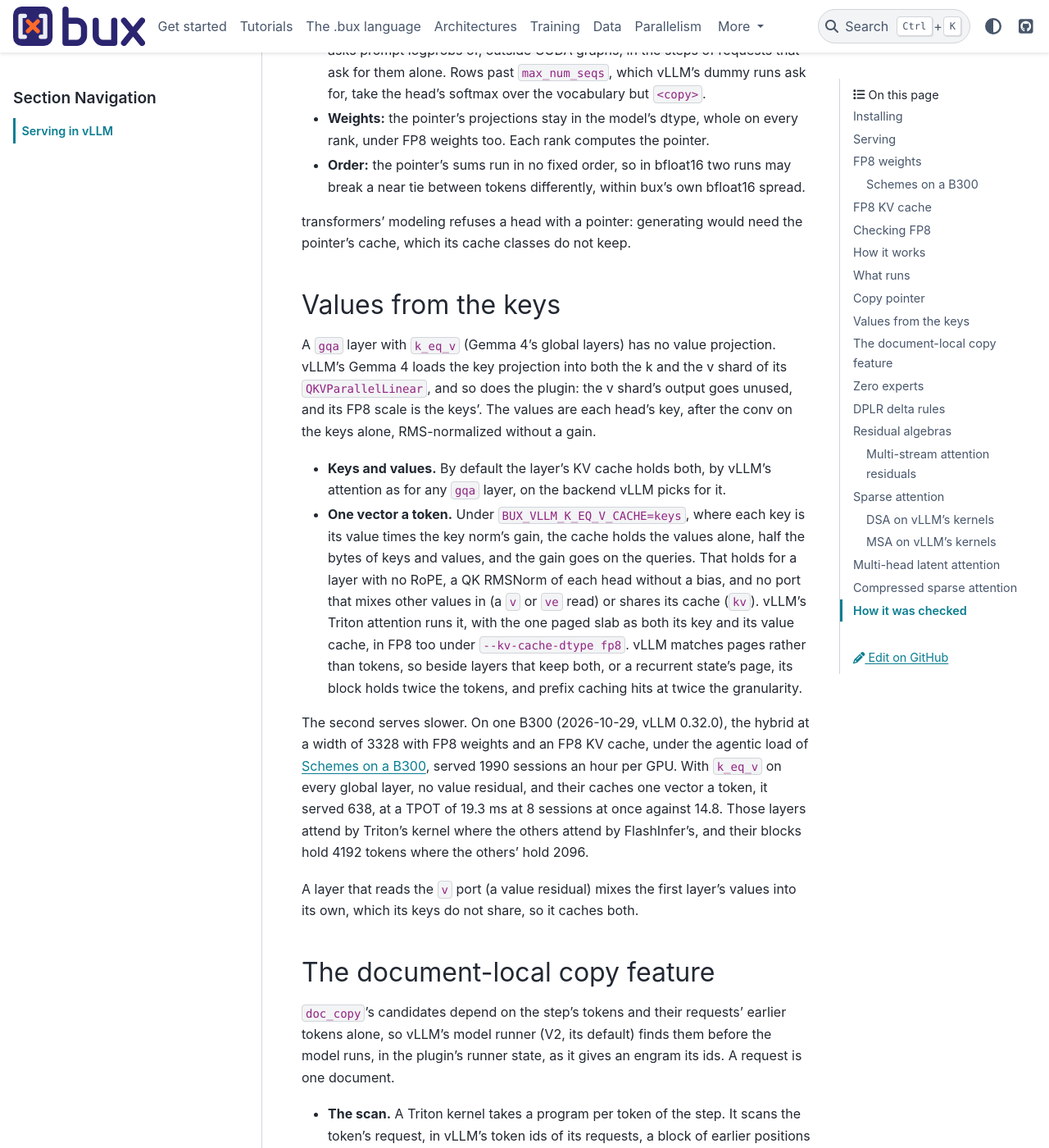
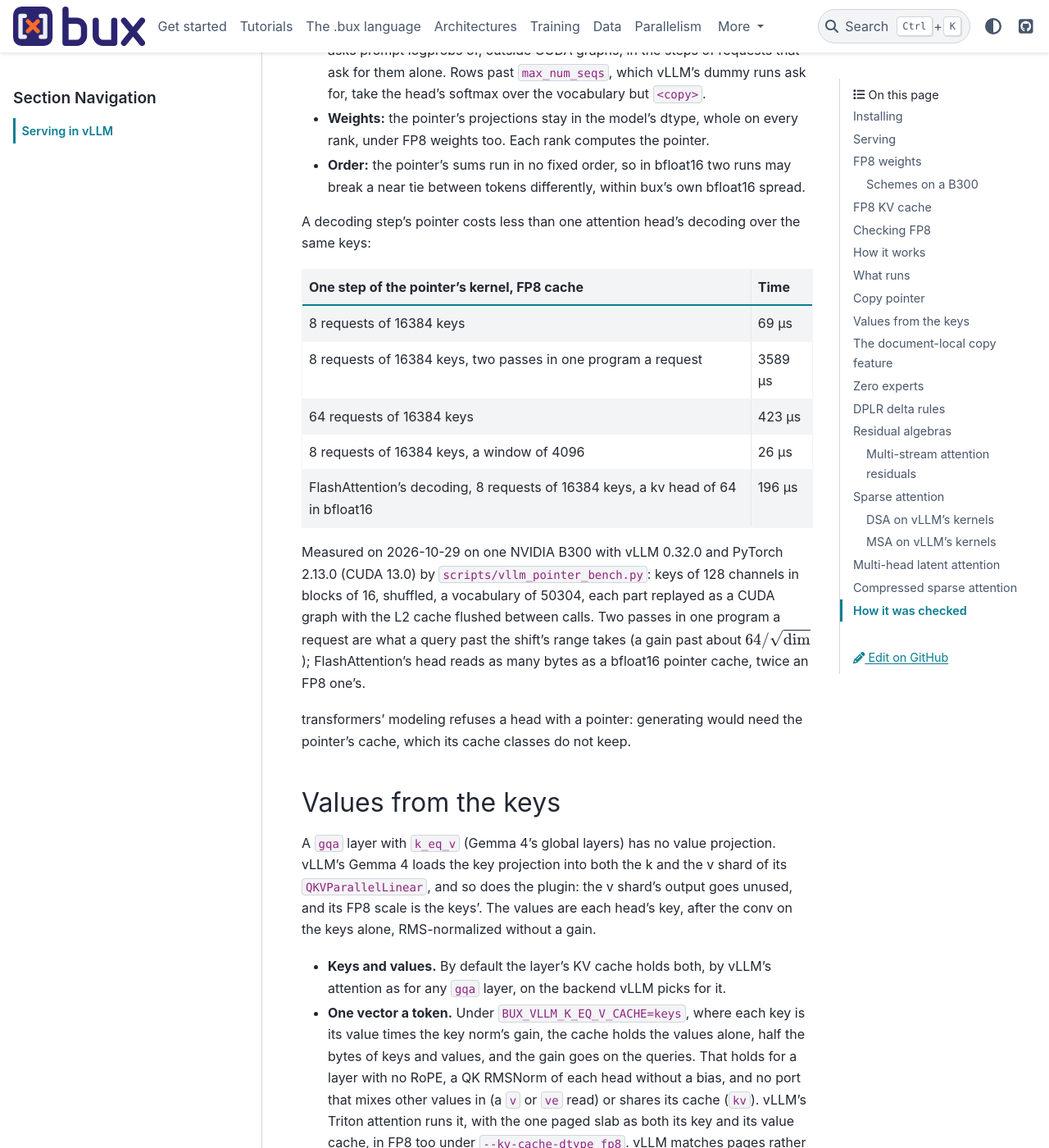
Before and after one commit to pilot7747/bux, a Sphinx documentation site: the page built from docs/export/vllm.md, in a window 1280 px wide and 1400 px high, scrolled down 14627 px. Shown: the whole window at 82% size. Built offline with Sphinx 7.4.7 and the PyData theme 0.15.4, drawn with Linux system fonts in a browser that asks for light colours; some of the changed text lies outside the part shown.

Commit message:
Docs: the copy pointer's parity on B300s, and its decoding step's cost
Co-Authored-By: Claude Opus 5.5 <noreply@anthropic.com>

```diff
--- a/docs/export/vllm.md
+++ b/docs/export/vllm.md
@@ -394,15 +394,34 @@ from its mixture, as bux's loss scores it
   points from each one to its request's tokens before it, the cached prefix's
   among them, in PyTorch, a chunk of rows at a time. That costs a dense pointer
   per row vLLM asks prompt logprobs of, outside CUDA graphs, in the steps of
-  requests that ask for them alone. Rows past `max_num_seqs`, which vLLM's dummy runs ask for, take the
-  head's softmax over the vocabulary but `<copy>`.
+  requests that ask for them alone. Rows past `max_num_seqs`, which vLLM's dummy
+  runs ask for, take the head's softmax over the vocabulary but `<copy>`.
 - **Weights:** the pointer's projections stay in the model's dtype, whole on every
   rank, under FP8 weights too. Each rank computes the pointer.
 - **Order:** the pointer's sums run in no fixed order, so in bfloat16 two runs may
   break a near tie between tokens differently, within bux's own bfloat16 spread.
 
+A decoding step's pointer costs less than one attention head's decoding over the
+same keys:
+
+| One step of the pointer's kernel, FP8 cache | Time |
+|---------------------------------------------|------|
+| 8 requests of 16384 keys | 69 µs |
+| 8 requests of 16384 keys, two passes in one program a request | 3589 µs |
+| 64 requests of 16384 keys | 423 µs |
+| 8 requests of 16384 keys, a window of 4096 | 26 µs |
+| FlashAttention's decoding, 8 requests of 16384 keys, a kv head of 64 in bfloat16 | 196 µs |
+
+Measured on 2026-10-29 on one NVIDIA B300 with vLLM 0.32.0 and PyTorch 2.13.0
+(CUDA 13.0) by `scripts/vllm_pointer_bench.py`: keys of 128 channels in blocks of
+16, shuffled, a vocabulary of 50304, each part replayed as a CUDA graph with the L2
+cache flushed between calls. Two passes in one program a request are what a query
+past the shift's range takes (a gain past about $64/\sqrt{\text{dim}}$); FlashAttention's head reads as many
+bytes as a bfloat16 pointer cache, twice an FP8 one's.
+
 transformers' modeling refuses a head with a pointer: generating would need the
 pointer's cache, which its cache classes do not keep.
+
 ## Values from the keys
 
 A `gqa` layer with `k_eq_v` (Gemma 4's global layers) has no value projection.
@@ -878,7 +897,10 @@ their `-hybrid` cases, `value-embed`, `value-embed-shared`, `k-eq-v` and
 `moe-zero-norm`) and of the document-local copy feature (`doc-copy`,
 `doc-copy-hybrid`) and of the copy pointer (`cplm`, `cplm-128`, `cplm-window`)
 were measured the same way on 2026-10-29, and so were the sparse `gqa` and `mla`
-rows (all but `csa`'s), with each `gqa` indexer's projections in one GEMM.
+rows (all but `csa`'s), with each `gqa` indexer's projections in one GEMM. The
+copy pointer's float32 rows were measured on prompts that held its `<copy>` token,
+and are the mass its mixture drops on it, which vLLM's log-softmax gives back;
+`vllm_parity.py` keeps `<copy>` out of a pointer's prompts.
 
 The table gives the largest difference of a log-probability, over every position of
 4 prompts with 16 decoding steps each, across the whole vocabulary of 256. In
@@ -934,9 +956,9 @@ parentheses is bux's own bfloat16 error, against the same reference:
 | `mla-deepseek` | MLA at DeepSeek-V3's dims (FlashInfer's), a query latent, interleaved YaRN, a gate per head, an output norm | - | 0.089 (0.14) | - |
 | `mla-dsa` | sparse MLA, DeepSeek-V3.2's: an indexer, a window, sinks and a softcap | 7.6e-6 | 2.6 (2.7) | - |
 | `mla-share` | sparse MLA, GLM-5.3's: picks shared through the `index` port | 8.6e-6 | 3.3 (2.8) | - |
-| `cplm` | a copy pointer on the head: its mixture, the pointer's keys and tokens in a paged cache of the head's own, at the rows vLLM samples and the prompts' | - | - | - |
-| `cplm-128` | the same pointer at its default width of 128 | - | - | - |
-| `cplm-window` | the pointer of `cplm-128` within a window of 12 positions, shorter than 3 of the 4 prompts | - | - | - |
+| `cplm` | a copy pointer on the head: its mixture, the pointer's keys and tokens in a paged cache of the head's own, at the rows vLLM samples and the prompts' | 7.1e-4 | 0.073 (0.081) | 0.082 |
+| `cplm-128` | the same pointer at its default width of 128 | 2.3e-4 | 0.073 (0.081) | 0.082 |
+| `cplm-window` | the pointer of `cplm-128` within a window of 12 positions, shorter than 3 of the 4 prompts | 1.4e-3 | 0.073 (0.081) | 0.083 |
 | `moe` | a softmax router, unnormalized top-2 of 8, a gated shared expert | 6.7e-6 | 0.68 (1.2) | - |
 | `moe-grouped` | a sigmoid router, 4 groups, the aux-free bias, a scaling of 2.5 | 8.6e-6 | 2.1 (3.8) | 1.8 |
 | `moe-relu2` | a `sqrtsoftplus` router, plain relu2 experts | 5.7e-6 | 1.8 (1.4) | - |
```
